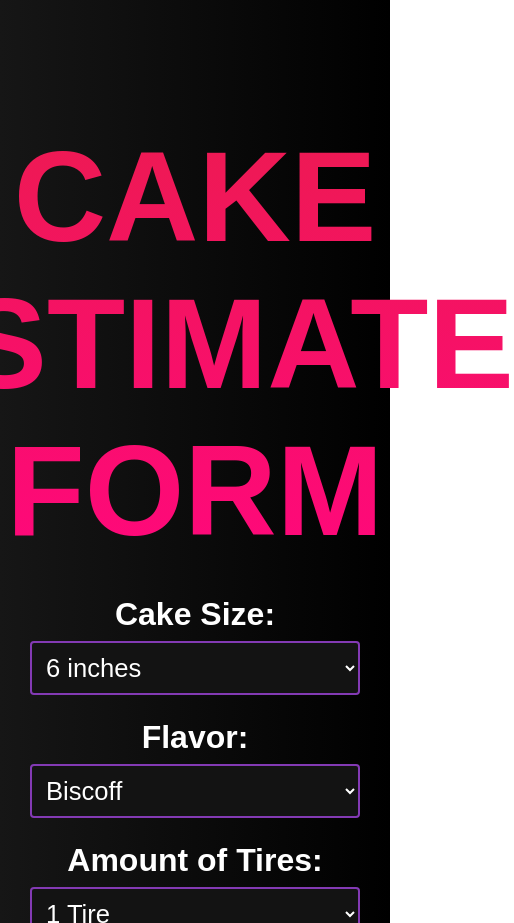
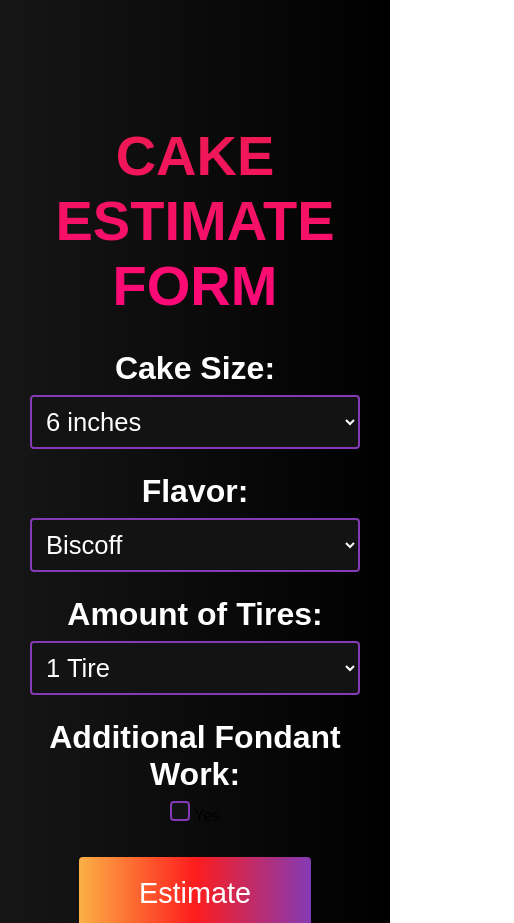
Before and after one commit to Minecraftpro546/heavenlybites, a plain HTML site: page index.html in a window 390 px wide. Shown: the part 2200-3123 px from the top of the page, 514 px wide, since content can reach past the window. Drawn offline with Linux system fonts and the light colour scheme.

Commit message:
Update styles.css

```diff
--- a/styles.css
+++ b/styles.css
@@ -623,3 +623,15 @@ input[type="checkbox"]:checked::after {
 #estimate-btn:hover:after {
   width: 100%;
 }
+
+@media screen and (max-width: 768px) {
+  .services__container h1 {
+    font-size: 5rem;
+  }
+}
+
+@media screen and (max-width: 480px) {
+  .services__container h1 {
+    font-size: 3.5rem;
+  }
+}
```
